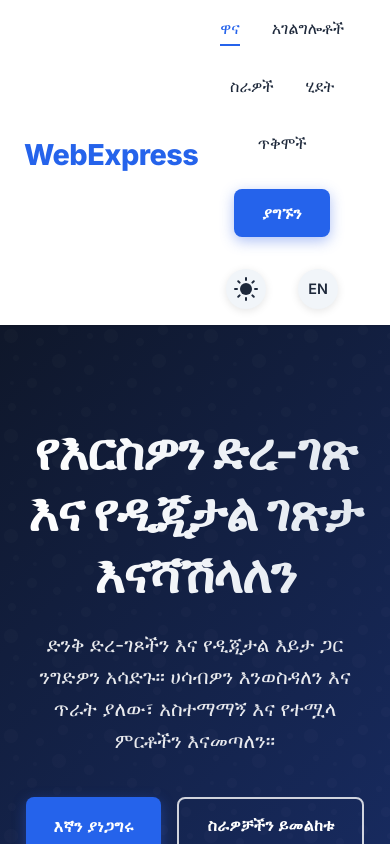
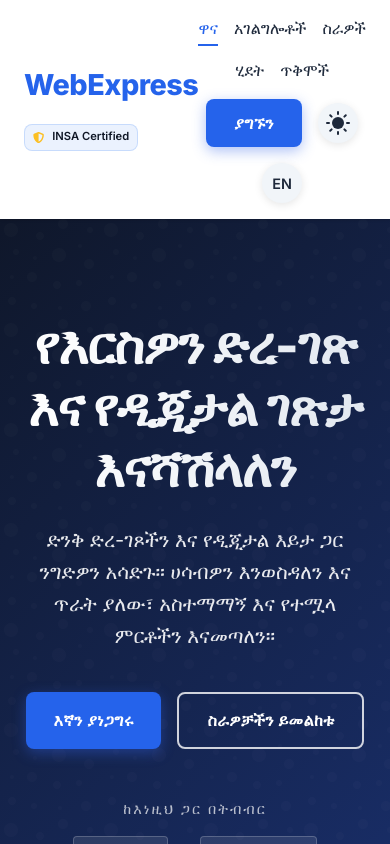
Before and after one commit to mkcoder1218/Webx, a React (Vite) app: page / in a window 390 px wide. Built offline with nearby package versions, Linux system fonts and the light colour scheme.

Commit message:
Refactor App component to include a logo container with INSA certification badge. Update translations for trusted by section and enhance CSS for responsive design and styling improvements.

```diff
--- a/src/App.tsx
+++ b/src/App.tsx
@@ -213,7 +213,7 @@
         "ድንቅ ድረ-ገጾችን እና የዲጂታል እይታ ጋር ንግድዎን አሳድጉ። ሀሳብዎን እንወስዳለን እና ጥራት ያለው፣ አስተማማኝ እና የተሟላ ምርቶችን እናመጣለን።",
       ctaButton: "እኛን ያነጋግሩ",
       portfolioButton: "ስራዎቻችን ይመልከቱ",
-      trustedBy: "የሚያምኑን ድርጅቶች",
+      trustedBy: "ከእነዚህ ጋር በትብብር",
       imageAlt: "ድረ-ገጽ ዲዛይን ምሳሌ",
     },
 
@@ -417,7 +417,7 @@
         "Grow your business with stunning websites and digital excellence. We take your ideas and deliver quality, reliable, and complete products.",
       ctaButton: "Talk to Us",
       portfolioButton: "View Our Work",
-      trustedBy: "Trusted by:",
+      trustedBy: "Partners with:",
       imageAlt: "Website design example",
     },
 
@@ -849,8 +849,13 @@
     <div className="app-container">
       <header className="site-header">
         <div className="container nav-container">
-          <div className="logo">
-            <h1>WebExpress</h1>
+          <div className="logo-container">
+            <div className="logo">
+              <h1>WebExpress</h1>
+            </div>
+            <div className="insa-certification">
+              <FaShieldAlt className="certification-icon" /> INSA Certified
+            </div>
           </div>
           <nav>
             <ul className="nav-menu">
@@ -1000,10 +1005,7 @@
               <div className="trusted-by">
                 <p>{t.hero.trustedBy}</p>
                 <div className="client-logos">
-                  <div className="client-logo insa-badge">
-                    <FaShieldAlt className="badge-icon" />{" "}
-                    <span>INSA Certified</span>
-                  </div>
+
                   <div className="client-logo">Google</div>
                   <div className="client-logo">Facebook</div>
                   <div className="client-logo">Yegara Host</div>
--- a/src/index.css
+++ b/src/index.css
@@ -258,10 +258,39 @@
   align-items: center;
 }
 
+.logo-container {
+  display: flex;
+  align-items: center;
+  gap: 1rem;
+}
+
 .logo {
   font-size: 1.5rem;
   font-weight: 700;
   color: var(--primary-color);
+}
+
+.insa-certification {
+  display: flex;
+  align-items: center;
+  gap: 0.5rem;
+  font-size: 0.875rem;
+  font-weight: 600;
+  background-color: rgba(59, 130, 246, 0.1);
+  color: var(--text-dark);
+  padding: 0.3rem 0.75rem;
+  border-radius: 0.5rem;
+  border: 1px solid rgba(59, 130, 246, 0.2);
+}
+
+html.dark .insa-certification {
+  background-color: rgba(59, 130, 246, 0.2);
+  color: #f3f4f6;
+  border-color: rgba(59, 130, 246, 0.3);
+}
+
+.certification-icon {
+  color: #fbbf24;
 }
 
 .nav-menu {
@@ -874,3 +903,27 @@
   color: var(--primary-hover);
   text-decoration: underline;
 }
+
+/* Mobile responsiveness for header */
+@media (max-width: 768px) {
+  .logo-container {
+    flex-direction: column;
+    align-items: flex-start;
+    gap: 0.5rem;
+  }
+
+  .insa-certification {
+    font-size: 0.75rem;
+    padding: 0.2rem 0.5rem;
+  }
+
+  .nav-menu {
+    gap: 1rem;
+  }
+}
+
+@media (max-width: 640px) {
+  .insa-certification {
+    font-size: 0.7rem;
+  }
+}
```
